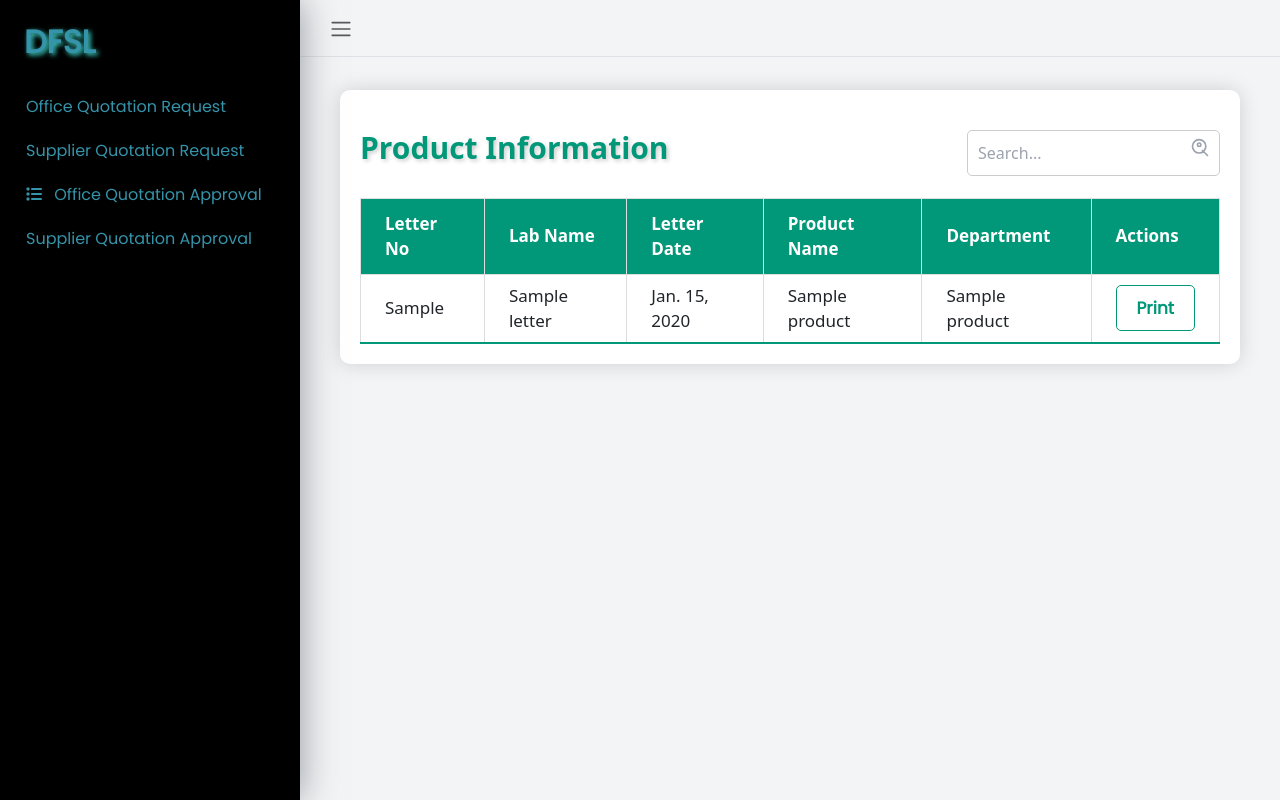
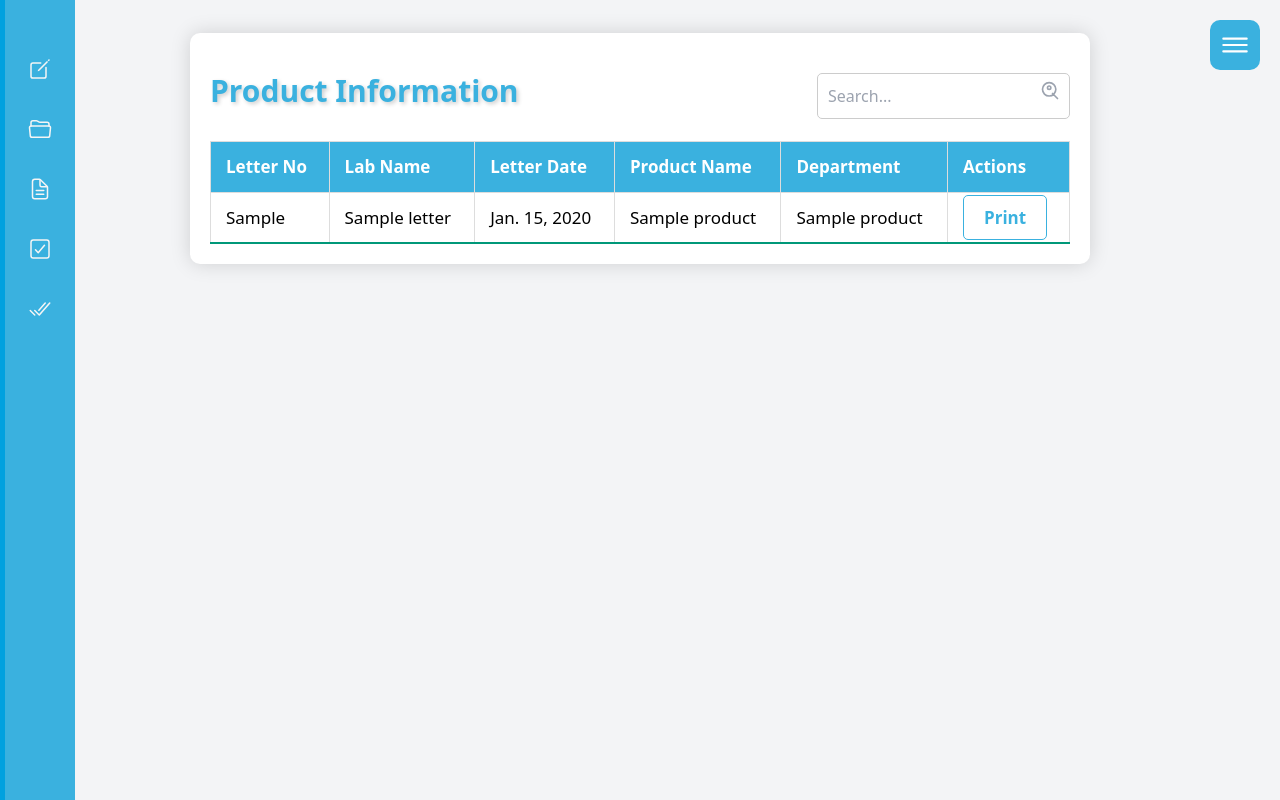
Before and after one commit to samarth23-tech23/DFSL, a Django app: page /letterGenerate/products/ in a window 1280 px wide. Run offline with Django 5.2, Linux system fonts and the light colour scheme; tables that the repository leaves empty hold one stand-in row (values such as "Sample post"); some libraries are stand-ins or nearby versions.

Commit message:
sidebar done

```diff
--- a/letterCreation/templates/letter1.html
+++ b/letterCreation/templates/letter1.html
@@ -7,7 +7,7 @@
     <link href="https://cdn.jsdelivr.net/npm/tailwindcss@2.2.19/dist/tailwind.min.css" rel="stylesheet">
     <title>Office Quotation request</title>
 </head>
-<body class="font-times text-sm">
+<body class="font-times text-sm text-lg">
     <div>
         <div class="grid grid-cols-1 float-right">
             <p class="font-bold m-4">न्या. वै. प्र. शाळा, मुंबई.<br>भांडार विभाग,<br>दि. </p>
@@ -35,7 +35,7 @@
 
         <div>
             <div class="flex justify-center p-6">
-                <table class="table-auto" style="page-break-inside: avoid; border: 4px solid black;">
+                <table class="table-auto border border-black-300" style="page-break-inside: avoid; border: 4px solid black;">
                     <thead>
                         <tr>
                             <th class="border px-4 py-2">Sr.No</th>
@@ -65,7 +65,7 @@
 
     <ul class="list-disc text-left mx-4">
 
-        <ul class="list-disc text-left mx-4">
+        <ul class="list-disc text-left">
             {% for subproduct in subproducts %}
                 <li>{{ product.name }} या उपकरणांची खरेदी सन {{ product.buying_date|date:"Y"}} मध्ये झाली असून खरेदी किंमत रु.{{ product.price }}/- इतकी आहे.</li>
                 <li>तसेच सदर उपकरणाचा
--- a/letterCreation/templates/letter4.html
+++ b/letterCreation/templates/letter4.html
@@ -7,7 +7,7 @@
     <link href="https://cdn.jsdelivr.net/npm/tailwindcss@2.2.19/dist/tailwind.min.css" rel="stylesheet" />
     <title>Supplier quotation request</title>
 </head>
-<body class="font-times text-sm">
+<body class="font-times text-lg">
     <div class="relative">
         <div class="img">
             {% load static %}
--- a/letterCreation/templates/letter6.html
+++ b/letterCreation/templates/letter6.html
@@ -16,7 +16,7 @@
     <title>Letter Format</title>
 </head>
 
-<body class="font-times text-sm">
+<body class="font-times text-lg">
     <div class=" m-4 max-w-screen">
         <div class="grid grid-cols-1 float-right">
             <p class="font-bold">न्या. वै. प्र. शाळा, मुंबई.<br>भांडार विभाग,<br>दि. </p>
@@ -221,7 +221,7 @@
     {% endwith %}
 </div>
 
-    <li>शासन निर्णय, वित्त विभाग, क्रमांकः विअप्र-१०.०८/प्र.क.७०/२००८/विनियम, दिनांक १५ मे, २००९ अन्वये भाग पहिला उपविभाग. २ अनुक्रमांक. ५ नियम क्र.७ यंत्राच्या कार्यसज्जतेसाठी लागणारे सुटे भाग, मर्यादेपर्यंत विभाग प्रमुख व प्रादेशिक कार्यालय प्रमुख यांना दरपत्रक मागून सुट्ट्या भागांची खरेदी करण्याबाबत अधिकार आहेत.</li><br>
+    <li>शासन निर्णय, वित्त विभाग, क्रमांकः विअप्र-२०१३/प्र.क.३०/२०१३/विनियम, दिनांक १७ एप्रिल, २०१५ अन्वये भाग पहिला उपविभाग. २ अनुक्रमांक. ५ नियम क्र.७ यंत्राच्या कार्यसज्जतेसाठी लागणारे सुटे भाग, उपसाधने  व इतर वस्तू साधनसामग्री विकत घेण्यासाठी मंजूरी देणे करिता यंत्र सामग्रीच्या पुस्तकी किमतीच्या २०% मर्यादेपर्यंत विभाग प्रमुख व प्रादेशिक कार्यालय प्रमुख यांना दरपत्रक मागून सुट्ट्या भागांची खरेदी करण्याबाबत अधिकार आहेत.</li><br>
     <li>मुद्दा क्र.4 नुसार आवश्यक
         {% for subproduct in product.subproducts.all %}
         {{ subproduct.type_of_part }}
--- a/letterCreation/templates/sidebar.html
+++ b/letterCreation/templates/sidebar.html
@@ -1,81 +1,29 @@
 <!DOCTYPE html>
 <html lang="en">
-
 <head>
     <meta charset="UTF-8">
-    <meta http-equiv="X-UA-Compatible" content="IE=edge">
     <meta name="viewport" content="width=device-width, initial-scale=1.0">
-    <script src="https://kit.fontawesome.com/ae360af17e.js" crossorigin="anonymous"></script>
-    <link href="https://cdn.lineicons.com/4.0/lineicons.css" rel="stylesheet" />
-    <link href="https://cdn.jsdelivr.net/npm/bootstrap@5.3.0-alpha3/dist/css/bootstrap.min.css" rel="stylesheet"
-        integrity="sha384-KK94CHFLLe+nY2dmCWGMq91rCGa5gtU4mk92HdvYe+M/SXH301p5ILy+dN9+nJOZ" crossorigin="anonymous">
+    <!-- <link rel="stylesheet" href="../static/css/sidebar.css"> -->
+    <title>Document</title>
     <style>
         @import url('https://fonts.googleapis.com/css2?family=Poppins&display=swap');
 
-*,
-::after,
-::before {
+*{
+    margin: 0;
+    padding: 0;
     box-sizing: border-box;
+
+
 }
 
 body {
-    font-family: 'Poppins', sans-serif;
-    margin: 0;
-    background-color: white;
-    background-repeat: no-repeat;
-    background-position: center bottom;
-    background-size: cover;
+    min-height: 100vh;
+    background-color: #fff;
 }
-
-h3 {
-    font-size: 1.2375rem;
-    color: black
-}
-
-a {
-    cursor: pointer;
-    text-decoration: none;
-    font-family: 'Poppins', sans-serif;
-}
-
-li {
-    list-style: none;
-}
-
-/* Layout skeleton */
-
-.wrapper {
-    align-items: stretch;
-    display: flex;
-    width: 100%;
-}
-
-#sidebar {
-    background-color: black;
-    max-width: 300px;
-    min-width: 300px;
-    transition: all 0.35s ease-in-out;
-    box-shadow: 0 0 35px 0 rgba(49, 57, 66, 0.5);
-    z-index: 1111;
-    color: turquoisee;
-}
-
-#sidebar {
-    float: left;
-    width: 25%; /* Adjust the width as needed */
-}
-
 #main-content {
     margin-left: 25%; /* Ensure main content starts after the sidebar */
     padding: 20px;
 }
-
-/* Sidebar collapse */
-
-#sidebar.collapsed {
-    margin-left: -264px;
-}
-
 .main {
     display: flex;
     flex-direction: column;
@@ -84,118 +32,226 @@ li {
     overflow: hidden;
     transition: all 0.35s ease-in-out;
 }
-
-.sidebar-logo {
-    padding: 1.15rem 1.5rem;
-}
-
-.sidebar-logo a {
-    color: #3593aa;
-    font-size: 2rem;
-    font-weight: 600;
-    text-shadow: 2px 2px 5px turquoise;
-}
-
-.sidebar-nav {
-    padding: 0;
-}
-
-.sidebar-header {
-    color: #3593aa;
-    font-size: .75rem;
-    padding: 1.5rem 1.5rem .375rem;
-}
-
-a.sidebar-link {
-    padding: .625rem 1.625rem;
-    color: #3593aa;
-    position: relative;
-    display: block;
-    font-size: 1rem;
-}
-
-.sidebar-link[data-bs-toggle="collapse"]::after {
-    border: solid;
-    border-width: 0 .075rem .075rem 0;
-    content: "";
-    display: inline-block;
-    padding: 2px;
-    position: absolute;
-    right: 1.5rem;
-    top: 1.4rem;
-    transform: rotate(-135deg);
-    transition: all .2s ease-out;
-}
-
-.sidebar-link[data-bs-toggle="collapse"].collapsed::after {
-    transform: rotate(45deg);
-    transition: all .2s ease-out;
-}
-
 .content {
     flex: 1;
     max-width: 100vw;
     width: 100vw;
 }
+.navigation{
+    position: fixed;
+    top: 0px;
+    left: 0px;
+    bottom: 0px;
+    width: 70px;
+    {% comment %} border-radius: 10px; {% endcomment %}
+    box-sizing: initial;
+    border-left: 5px solid #01a1df;
+    background-color: #3ab1df;
+    transition: width 0.5s;
+    overflow-x: hidden;
+}
 
-/* Responsive */
 
-@media (min-width:768px) {
-    .content {
-        width: auto;
+.navigation.active{
+    width: 300px;
 }
+.navigation ul{
+    position: absolute;
+    top: 0;
+    left: 0;
+    width: 100%;
+    border-radius: 10px;
+    padding-left: 5px;
+    padding-top: 40px;
+
 }
-    </style>
-</head>
 
-<body>
-    <div class="wrapper">
-        <!-- Sidebar -->
-        <aside id="sidebar">
-            <div class="h-100">
-                <div class="sidebar-logo">
-                    <a href="#">DFSL</a>
-                </div>
-                <!-- Sidebar Navigation -->
-                <ul class="sidebar-nav">
-                    <li class="sidebar-item">
-                        <a href="/letterGenerate/products" class="sidebar-link">
-                            <i class="lni lni-folder"></i>
-                            Office Quotation Request
-                        </a>
-                    </li>
-                    <li class="sidebar-item">
-                        <a href="/letterGenerate/products4" class="sidebar-link">
-                            <i class="lni lni-pencil-alt"></i>
-                            Supplier Quotation Request
-                        </a>
-                    </li>
-                    <li class="sidebar-item">
-                        <a href="/letterGenerate/products6" class="sidebar-link">
-                            <i class="fa-solid fa-list pe-2"></i>
-                            Office Quotation Approval
-                        </a>
-                    </li>
-                    <li class="sidebar-item">
-                        <a href="/letterGenerate/products7" class="sidebar-link">
-                            <i class="lni lni-checkmark-circle"></i>
-                            Supplier Quotation Approval
-                        </a>
-                    </li>
+
+.navigation ul li{
+    position: relative    ;
+    list-style:  none;
+    width: 100%;
+    border-top-left-radius: 20px;
+    border-bottom-left-radius: 20px;
+}
+
+.navigation ul li.active{
+    background: #F5F5F5;
+}
+.navigation ul li b:nth-child(1)
+{
+    position: absolute;
+    top: -20px;
+    height: 20px;
+    width: 100%;
+    background: #F5F5F5 ;
+    display: none;
+}
+.navigation ul li b:nth-child(1)::before{
+    content: '';
+    position: absolute;
+    top: 0;
+    left: 0;
+    width: 100%;
+    height: 100%;
+    border-bottom-right-radius: 20px;
+    background: #3ab1df;
+}
 
 
 
+.navigation ul li b:nth-child(2)
+{
+    position: absolute;
+    bottom: -20px;
+    height: 20px;
+    width: 100%;
+    background: #3ab1df ;
+    display: none;
+}
+.navigation ul li b:nth-child(2)::before{
+    content: '';
+    position: absolute;
+    top: 0;
+    left: 0;
+    width: 100%;
+    height: 100%;
+    border-top-right-radius: 20px;
+    background: #3ab1df;
+}
+
+.navigation ul li.active b:nth-child(1),
+.navigation ul li.active b:nth-child(2){
+    display: block;
+}
+
+
+
+
+
+.navigation ul li a {
+    position: relative;
+    display: block;
+    width: 100%;
+    display: flex;
+    text-decoration: none;
+    color: #F5F5F5;
+}
+.navigation ul li.active a{
+    color: #333;
+}
+
+.navigation ul li a .icon
+{
+    position: relative;
+    display: block;
+    min-width: 60px;
+    height: 60px;
+    line-height: 70px;
+    text-align: center;
+}
+.navigation ul li a .icon ion-icon{
+    font-size: 1.5em;
+}
+.navigation ul li a .title{
+    position: relative;
+    display: block;
+    padding-left: 10px ;
+    height: 60px;
+    line-height: 60px;
+    white-space: normal;
+}
+
+.toggle
+{
+    position: fixed;
+    top: 20px;
+    right: 20px;
+    width: 50px;
+    height: 50px;
+    background: #3ab1df;
+    border-radius: 10px;
+    cursor: pointer;
+    display: flex;
+    justify-content: center;
+    align-items: center;
+}
+
+.toggle.active{
+    background-color: #ff4d89 ;
+}
+
+.toggle ion-icon{
+    position: absolute;
+    color: #fff;
+    font-size: 34px;
+    display: none;
+}
+
+.toggle ion-icon.open,
+.toggle.active ion-icon.close{
+    display: block;
+}
+
+.toggle ion-icon.close,
+.toggle.active ion-icon.open{
+    display: none;
+}
+
+
+    </style>
+</head>
+<body>
+    <div class="navigation">
+        <ul>
+
+            <li class="list">
+                <b></b>
+                <b></b>
+                <a href="/letterGenerate/form">
+                    <span class="icon"><ion-icon name="create-outline"></ion-icon></span>
+
+                    {% comment %} <span class="title">Product Form</span> {% endcomment %}
+                </a>
+            </li>
+            <li class="list">
+                <b></b>
+                <b></b>
+                <a href="/letterGenerate/products">
+                    <span class="icon"><ion-icon name="folder-open-outline"></ion-icon></span>
+                    <span class="title">Office Quotation Request</span>
+                </a>
+            </li>
+            <li class="list">
+                <b></b>
+                <b></b>
+                <a href="/letterGenerate/products4">
+                    <span class="icon"><ion-icon name="document-text-outline"></ion-icon></span>
+                    <span class="title">Supplier Quotation Request</span>
+                </a>
+            </li>
+            <li class="list">
+                <b></b>
+                <b></b>
+                <a href="/letterGenerate/products6">
+                    <span class="icon"><ion-icon name="checkbox-outline"></ion-icon></span>
+                    <span class="title">Office Quotation Approval</span>
+                </a>
+            </li>
+            <li class="list">
+                <b></b>
+                <b></b>
+                <a href="/letterGenerate/products7">
+                    <span class="icon"><ion-icon name="checkmark-done-outline"></ion-icon></span>
+                    <span class="title">Supplier Quotation Approval</span>
+                </a>
+            </li>
         </ul>
     </div>
-        </aside>
-        <!-- Main Component -->
-        <div class="main">
-            <nav class="navbar navbar-expand px-3 border-bottom">
-                <!-- Button for sidebar toggle -->
-                <button class="btn" type="button" data-bs-theme="light">
-                    <span class="navbar-toggler-icon"></span>
-                </button>
-            </nav>
+    <div class="toggle">
+        <ion-icon name="menu-outline" class="open"></ion-icon>
+        <ion-icon name="close-outline" class="close"></ion-icon>
+    </div>
     <main class="content px-3 py-2">
         <div class="container-fluid">
             <div class="mb-3">
@@ -203,17 +259,29 @@ a.sidebar-link {
             </div>
         </div>
     </main>
-        </div>
-    </div>
-    <script src="https://cdn.jsdelivr.net/npm/bootstrap@5.3.0-alpha3/dist/js/bootstrap.bundle.min.js"
-        integrity="sha384-ENjdO4Dr2bkBIFxQpeoTz1HIcje39Wm4jDKdf19U8gI4ddQ3GYNS7NTKfAdVQSZe"
-        crossorigin="anonymous"></script>
-    <script >
-        const toggler = document.querySelector(".btn");
-toggler.addEventListener("click",function(){
-    document.querySelector("#sidebar").classList.toggle("collapsed");
-});
+    <script type="module" src="https://unpkg.com/ionicons@7.1.0/dist/ionicons/ionicons.esm.js"></script>
+<script nomodule src="https://unpkg.com/ionicons@7.1.0/dist/ionicons/ionicons.js"></script>
+<script>
+
+let menuToggle = document.querySelector('.toggle');
+let navigation = document.querySelector('.navigation');
+menuToggle.onclick = function(){
+    menuToggle.classList.toggle('active');
+    navigation.classList.toggle('active');
+}
+
+
+
+    let list = document.querySelectorAll('.list');
+    // console.dir(list)
+    list.forEach((el,index) => el.addEventListener('click', () => {
+            console.log("Element CLicked",index)
+
+            localStorage.setItem('SelectedTabIndex',index)
+        }))
+        console.log([localStorage.getItem('SelectedTabIndex')])
+        list[localStorage.getItem('SelectedTabIndex')].className= 'list active';
+
 </script>
 </body>
-
 </html>
--- a/letterCreation/templates/table.html
+++ b/letterCreation/templates/table.html
@@ -10,15 +10,15 @@
     <link href="https://cdn.jsdelivr.net/npm/tailwindcss@2.2.19/dist/tailwind.min.css" rel="stylesheet">
     <style>
         .custom-color {
-            color: #3593aa;
+            color: #3ab1df;
         }
 
         .custom-bg {
-            color: #3593aa;
+            color: #3ab1df;
         }
 
         .bg-custom-color:hover {
-            background-color: #2c7da0; /* Darker shade for hover effect */
+            background-color: #3ab1df; /* Darker shade for hover effect */
         }
 
         /* Apply new style code */
@@ -41,7 +41,7 @@
         }
 
         .content-table thead tr {
-            background-color: #009879;
+            background-color: #3ab1df;
             color: #ffffff;
             text-align: left;
             font-weight: bold;
@@ -67,7 +67,7 @@
 
         .content-table tbody tr.active-row {
             font-weight: bold;
-            color: #009879;
+            color: #3ab1df;
         }
 
         /* Animation keyframes */
@@ -96,7 +96,7 @@
         }
 
         .search-input:focus {
-            border-color: #009879;
+            border-color: #3ab1df;
         }
 
         .search-icon {
@@ -109,9 +109,9 @@
         }
 
         .print-button {
-            border: 1px solid #009879;
+            border: 1px solid #3ab1df;
             background-color: transparent;
-            color: #009879;
+            color: #3ab1df;
             padding: 10px 20px;
             border-radius: 5px;
             transition: background-color 0.3s, color 0.3s;
@@ -119,13 +119,13 @@
         }
 
         .print-button:hover {
-            background-color: #009879;
+            background-color: #3ab1df;
             color: #fff;
         }
 
         .shadow-text {
             text-shadow: 2px 2px 4px rgba(0, 0, 0, 0.2); /* Shadow effect */
-            color: #009879; /* Text color */
+            color: #3ab1df; /* Text color */
         }
     </style>
 </head>
```
Also changed, not shown: letterCreation/templates/table2.html (+6 -6 lines), letterCreation/templates/table6.html (+8 -8 lines), letterCreation/templates/table7.html (+77 -55 lines). Lines whose indentation alone changed are shown as unchanged.
